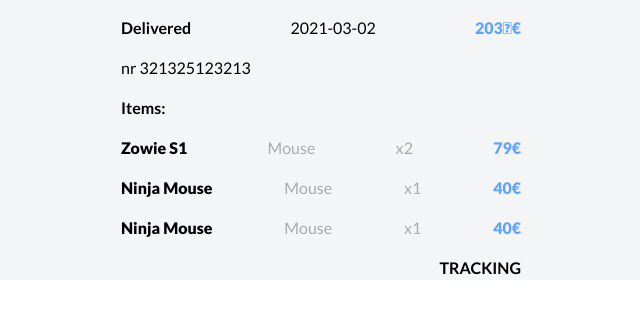
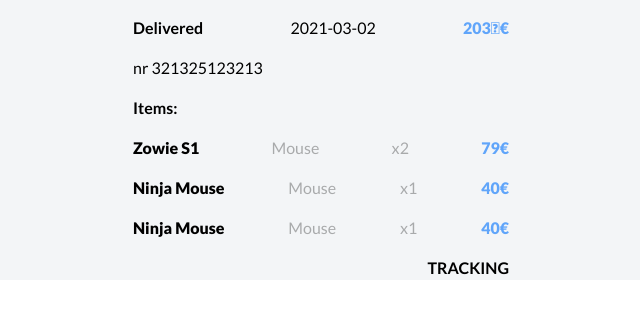
Before and after one commit to dr0er/ecommerce-gaming-shop, a React (Create React App) app in the folder Frontend/: page /orderItem in a window 1280 px wide. Shown: the top 314 px of the page, without its empty margins (319-959 px from the left). Built offline with nearby package versions, Linux system fonts and the light colour scheme.

Commit message:
npm install react-hook-form

```diff
--- a/Frontend/src/Components/OrderListItem/OrderItemWrapper.tsx
+++ b/Frontend/src/Components/OrderListItem/OrderItemWrapper.tsx
@@ -1,12 +1,12 @@
 import { Link } from 'react-router-dom'
 import DeliveryStatus from './DeliveryStatus'
 import { order } from './Order'
-import OrderListItem from './OrderListItem'
+import OrderListItem from './OrderItem'
 import OrderNumber from './OrderNumber'
 
 const OrderItemWrapper = () => {
   return (
-    <div className="px-6 flex flex-col gap-4 max-w-md md: mx-auto">
+    <div className="px-9 flex flex-col gap-4 max-w-md md: mx-auto">
       <DeliveryStatus {...order} />
       <OrderNumber {...order} />
       <p className="font-bold">Items:</p>
```
Also changed, not shown: Frontend/src/Components/OrderListItem/OrderItem.tsx (renamed from Frontend/src/Components/OrderListItem/OrderListItem.tsx), 1 other file (tests, documents, lock files or other folders).
